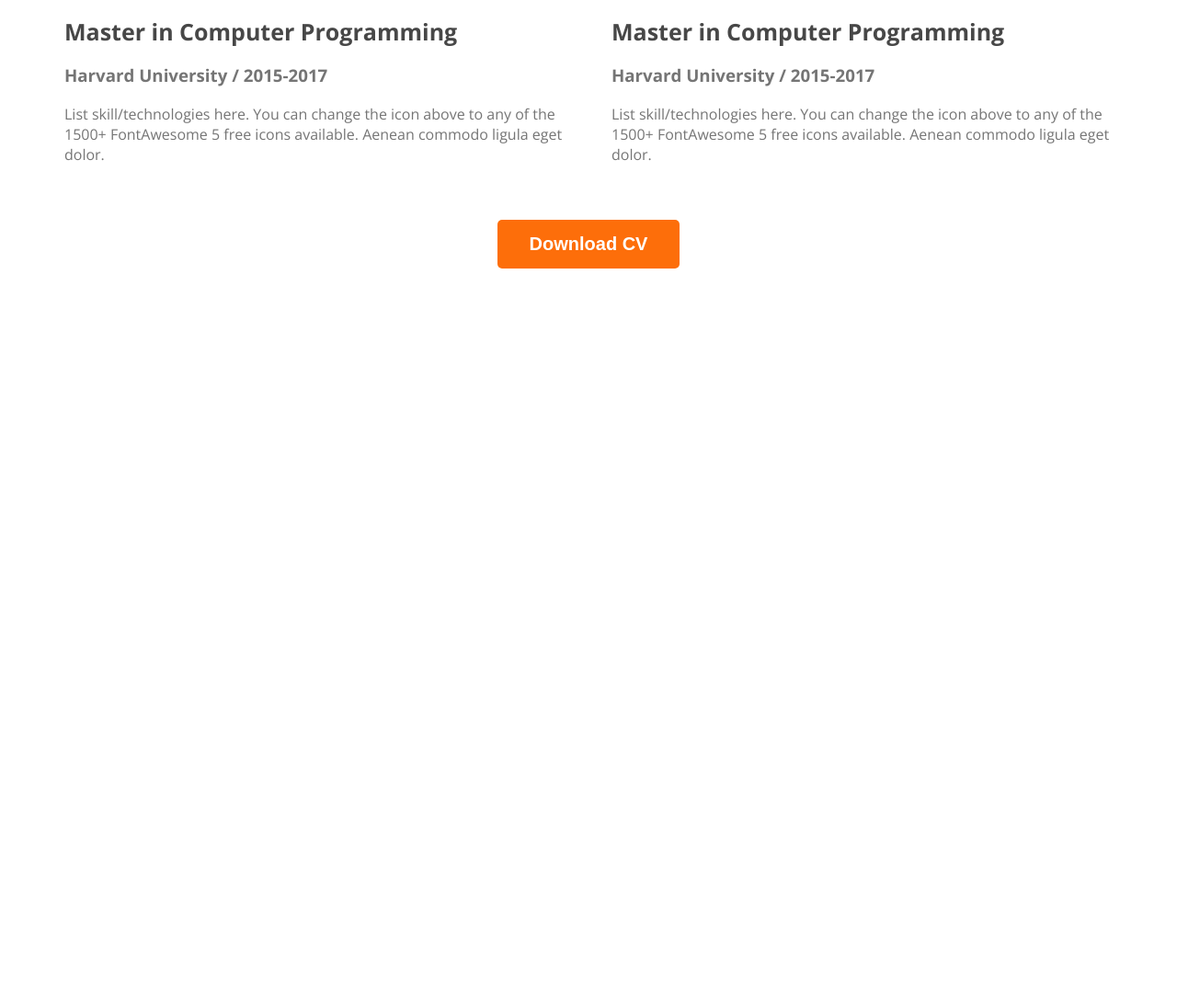
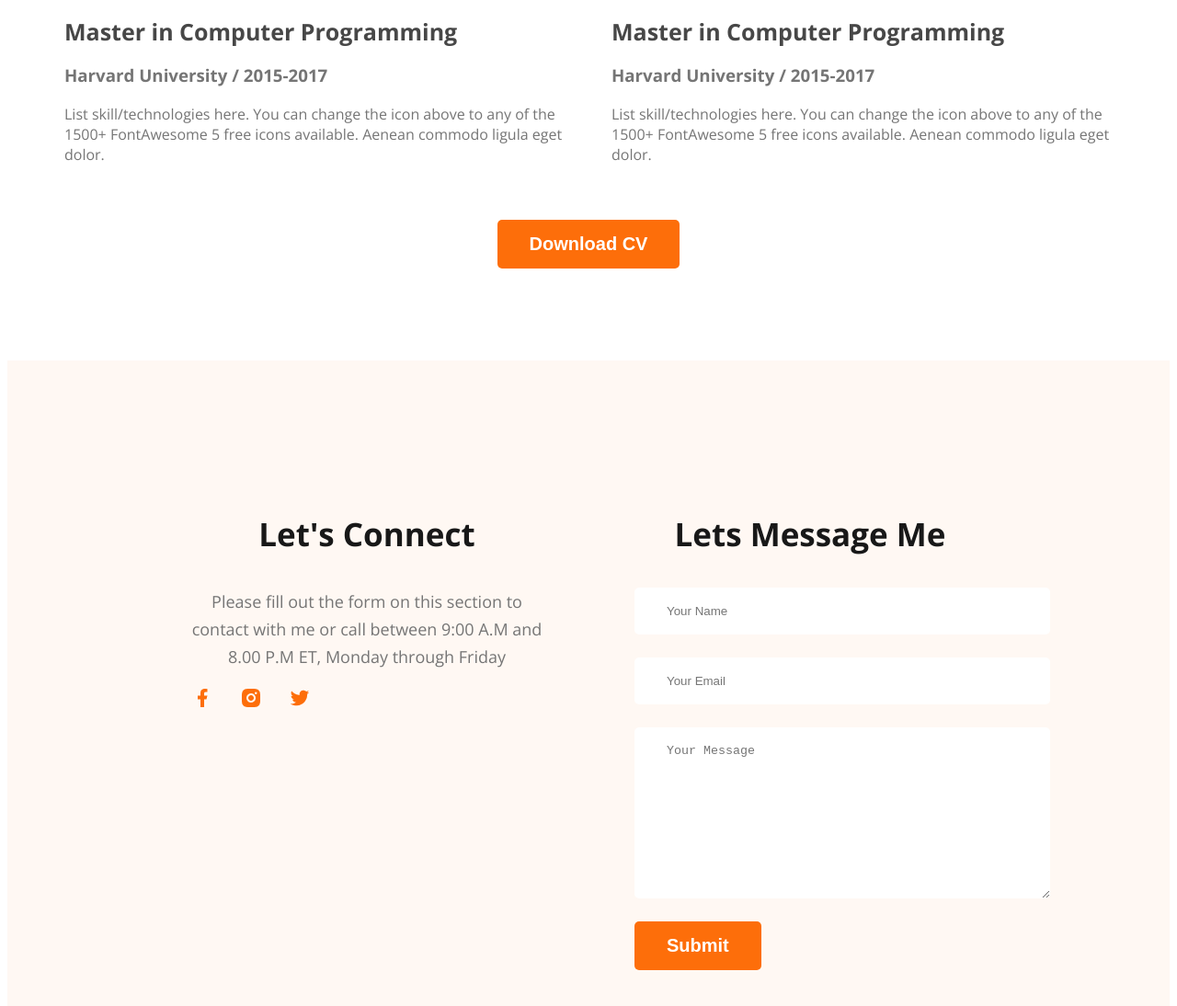
Before and after one commit to devDhrubo/developer-portfolio, a plain HTML site: page index.html in a window 1280 px wide. Shown: the part 2914-4008 px from the top of the page at 92% size. Before the commit the page ends 3214 px from the top, so only its background shows below. Drawn offline with nearby package versions, Linux system fonts and the light colour scheme.

Commit message:
Finish with footer

```diff
--- a/index.html
+++ b/index.html
@@ -194,15 +194,33 @@
           </div>
         </div>
         <div class="download-cv">
-            <button class="btn-primary">
-                Download CV
-            </button>
+          <button class="btn-primary">Download CV</button>
         </div>
       </section>
     </main>
 
     <footer>
-
+      <div class="footer-column">
+        <h3 class="section-title">Let's Connect</h3>
+        <p class="section-description">
+          Please fill out the form on this section to contact with me or call
+          between 9:00 A.M and 8.00 P.M ET, Monday through Friday
+        </p>
+        <div class="social-links">
+            <a href=""><img src="./images/icons/facebook.png" alt=""></a>
+            <a href=""><img src="./images/icons/insta.png" alt=""></a>
+            <a href=""><img src="./images/icons/twitter.png" alt=""></a>
+        </div>
+      </div>
+      <div class="footer-column">
+        <h3 class="section-title">Lets Message Me</h3>
+        <form class="contact" action="">
+            <input type="text" placeholder="Your Name">
+            <input type="email" placeholder="Your Email">
+            <textarea name="" id="" cols="30" rows="10" placeholder="Your Message"></textarea>
+            <input class="btn-primary" type="submit" value="Submit">
+        </form>
+      </div>
     </footer>
   </body>
 </html>
--- a/style/portfolio.css
+++ b/style/portfolio.css
@@ -147,3 +147,27 @@ main section{
     text-align: center;
     margin-top: 40px;
 }
+/* Footer Style */
+footer{
+    display: flex;
+    background-color: #fff8f3;
+    padding: 130px 200px;
+    margin-top: 100px;
+    gap: 100px;
+}
+.footer-column{
+    width: 50%;
+}
+.contact input[type="text"], .contact input[type="email"], textarea{
+    display: block;
+    margin-bottom: 25px;
+    padding: 18px 35px;
+    color: #757575;
+    border: none;
+    border-radius: 5px;
+    background-color: #fff;
+    width: 100%;
+}
+.social-links a{
+    margin-right: 25px;
+}
```
